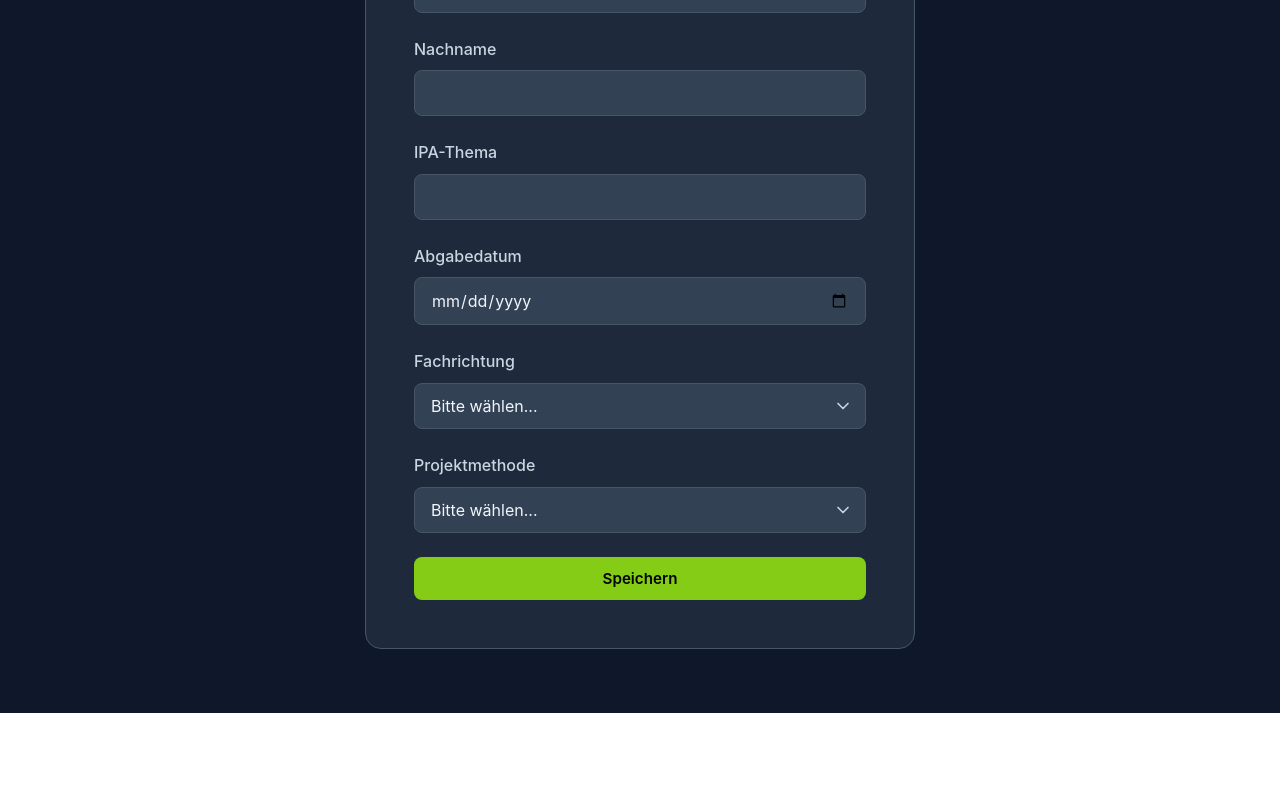
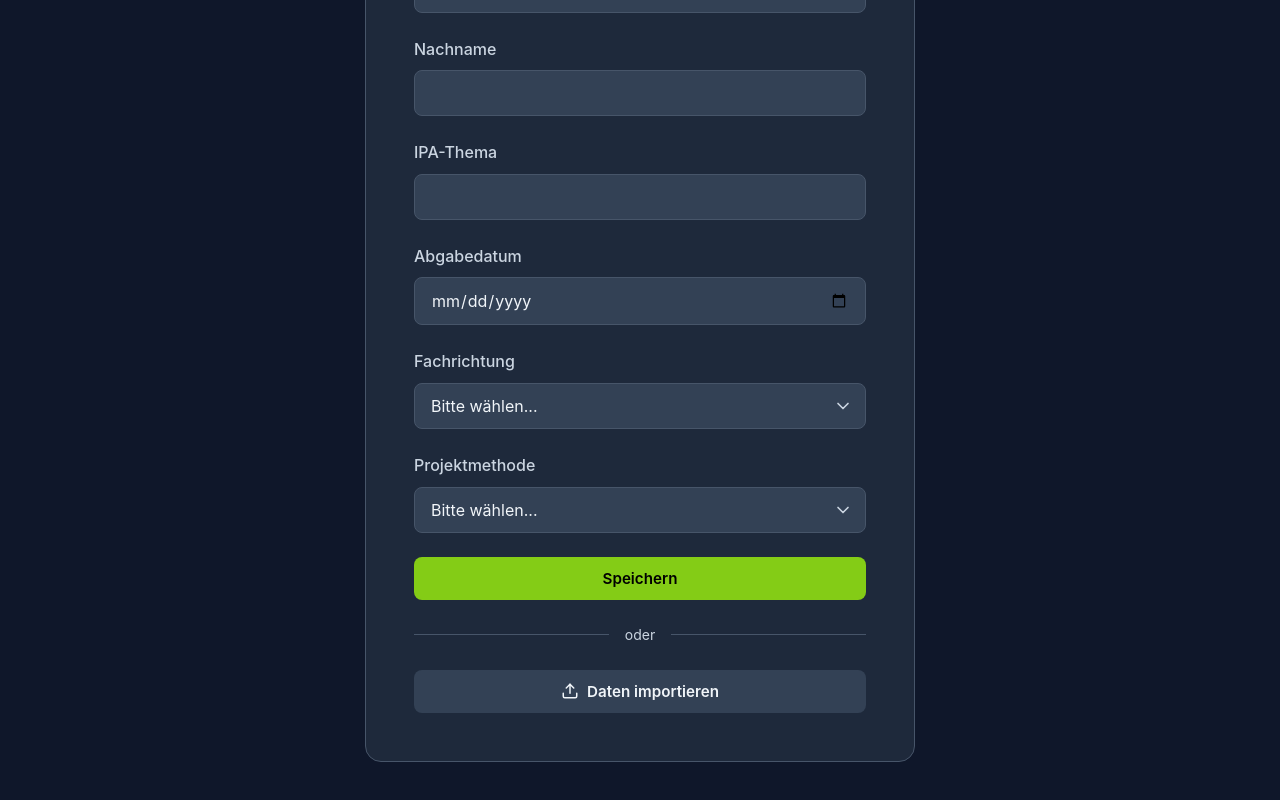
Before and after one commit to jannismilz/ipa-noten-rechner, a React (Vite) app in the folder frontend/: page /onboarding in a window 1280 px wide. Shown: the part 443-1243 px from the top of the page. Before the commit the page ends 1156 px from the top, so only its background shows below. Built offline with nearby package versions, Linux system fonts and the light colour scheme.

Commit message:
feat: Add import functionality to onboarding page and improve export/import data structure

```diff
--- a/frontend/src/App.css
+++ b/frontend/src/App.css
@@ -377,6 +377,29 @@ button {
   display: flex;
   flex-direction: column;
   gap: 1rem;
+}
+
+.form-divider {
+  display: flex;
+  align-items: center;
+  gap: 1rem;
+  color: var(--text-secondary);
+  font-size: 0.875rem;
+}
+
+.form-divider::before,
+.form-divider::after {
+  content: '';
+  flex: 1;
+  height: 1px;
+  background: var(--border);
+}
+
+.btn-secondary {
+  display: flex;
+  align-items: center;
+  justify-content: center;
+  gap: 0.5rem;
 }
 
 .login-footer {
--- a/frontend/src/components/Header.jsx
+++ b/frontend/src/components/Header.jsx
@@ -1,11 +1,13 @@
 import { useNavigate } from 'react-router-dom';
 import { useAuth } from '../hooks/useAuth';
+import { storage } from '../services/storage';
 import { LogIn, LogOut, UserCircle, Home, Github } from 'lucide-react';
 import { APP_VERSION } from '../utils/version';
 
 export default function Header() {
   const { user, isAuthenticated, logout } = useAuth();
   const navigate = useNavigate();
+  const localProfile = storage.getProfile();
 
   const handleLogout = () => {
     logout();
@@ -51,6 +53,22 @@ export default function Header() {
                 Abmelden
               </button>
             </>
+          ) : localProfile.firstName ? (
+            <>
+              <div className="user-info">
+                <UserCircle size={18} />
+                <span>
+                  {localProfile.firstName} {localProfile.lastName || ''}
+                </span>
+              </div>
+              <button onClick={() => navigate('/onboarding')} className="btn-secondary-small">
+                Profil
+              </button>
+              <button onClick={() => navigate('/login')} className="btn-secondary-small">
+                <LogIn size={16} />
+                Anmelden
+              </button>
+            </>
           ) : (
             <button onClick={() => navigate('/login')} className="btn-primary-small">
               <LogIn size={16} />
--- a/frontend/src/pages/Criteria.jsx
+++ b/frontend/src/pages/Criteria.jsx
@@ -95,8 +95,40 @@ export default function Criteria() {
   };
 
   const handleExport = () => {
-    const data = storage.exportData();
-    const blob = new Blob([JSON.stringify(data, null, 2)], { type: 'application/json' });
+    const tickedRequirements = {};
+    const notes = {};
+
+    Object.entries(evaluations).forEach(([criteriaId, data]) => {
+      if (data.tickedRequirements && data.tickedRequirements.length > 0) {
+        tickedRequirements[criteriaId] = data.tickedRequirements;
+      }
+      if (data.note) {
+        notes[criteriaId] = data.note;
+      }
+    });
+
+    let profile = {};
+    if (isAuthenticated && user) {
+      profile = {
+        firstName: user.first_name || '',
+        lastName: user.last_name || '',
+        topic: user.topic || '',
+        submissionDate: user.submission_date || '',
+        specialty: user.specialty || '',
+        projectMethod: user.project_method || '',
+      };
+    } else {
+      profile = storage.getProfile();
+    }
+
+    const exportData = {
+      tickedRequirements,
+      notes,
+      profile,
+      exportedAt: new Date().toISOString(),
+    };
+
+    const blob = new Blob([JSON.stringify(exportData, null, 2)], { type: 'application/json' });
     const url = URL.createObjectURL(blob);
     const a = document.createElement('a');
     a.href = url;
@@ -115,9 +147,23 @@ export default function Criteria() {
         try {
           const text = await file.text();
           const data = JSON.parse(text);
-          storage.importData(data);
+
+          if (isAuthenticated && token) {
+            const allCriteriaIds = criteriaData?.criterias?.map(c => c.id) || [];
+            for (const criteriaId of allCriteriaIds) {
+              const evalData = {
+                tickedRequirements: data.tickedRequirements?.[criteriaId] || [],
+                note: data.notes?.[criteriaId] || '',
+              };
+              await api.saveEvaluation(token, criteriaId, evalData);
+            }
+          } else {
+            storage.importData(data);
+          }
+
           loadData();
-        } catch {
+        } catch (err) {
+          console.error('Import error:', err);
           alert('Fehler beim Importieren der Datei');
         }
       }
--- a/frontend/src/pages/Onboarding.jsx
+++ b/frontend/src/pages/Onboarding.jsx
@@ -2,7 +2,7 @@ import { useState, useEffect } from 'react';
 import { useNavigate } from 'react-router-dom';
 import { useAuth } from '../hooks/useAuth';
 import { storage } from '../services/storage';
-import { UserCircle } from 'lucide-react';
+import { UserCircle, Upload } from 'lucide-react';
 
 export default function Onboarding() {
   const { user, updateProfile, isAuthenticated } = useAuth();
@@ -79,6 +79,38 @@ export default function Onboarding() {
       ...formData,
       [e.target.name]: e.target.value,
     });
+  };
+
+  const handleImport = () => {
+    const input = document.createElement('input');
+    input.type = 'file';
+    input.accept = '.json';
+    input.onchange = async e => {
+      const file = e.target.files[0];
+      if (file) {
+        try {
+          const text = await file.text();
+          const data = JSON.parse(text);
+
+          storage.importData(data);
+
+          if (data.profile) {
+            setFormData({
+              firstName: data.profile.firstName || '',
+              lastName: data.profile.lastName || '',
+              topic: data.profile.topic || '',
+              submissionDate: data.profile.submissionDate?.split('T')[0] || '',
+              specialty: data.profile.specialty || '',
+              projectMethod: data.profile.projectMethod || '',
+            });
+          }
+        } catch (err) {
+          console.error('Import error:', err);
+          setError('Fehler beim Importieren der Datei');
+        }
+      }
+    };
+    input.click();
   };
 
   return (
@@ -167,6 +199,15 @@ export default function Onboarding() {
           <button type="submit" className="btn-primary" disabled={loading}>
             {loading ? 'Speichern...' : 'Speichern'}
           </button>
+
+          <div className="form-divider">
+            <span>oder</span>
+          </div>
+
+          <button type="button" onClick={handleImport} className="btn-secondary">
+            <Upload size={18} />
+            Daten importieren
+          </button>
         </form>
       </div>
     </div>
```
